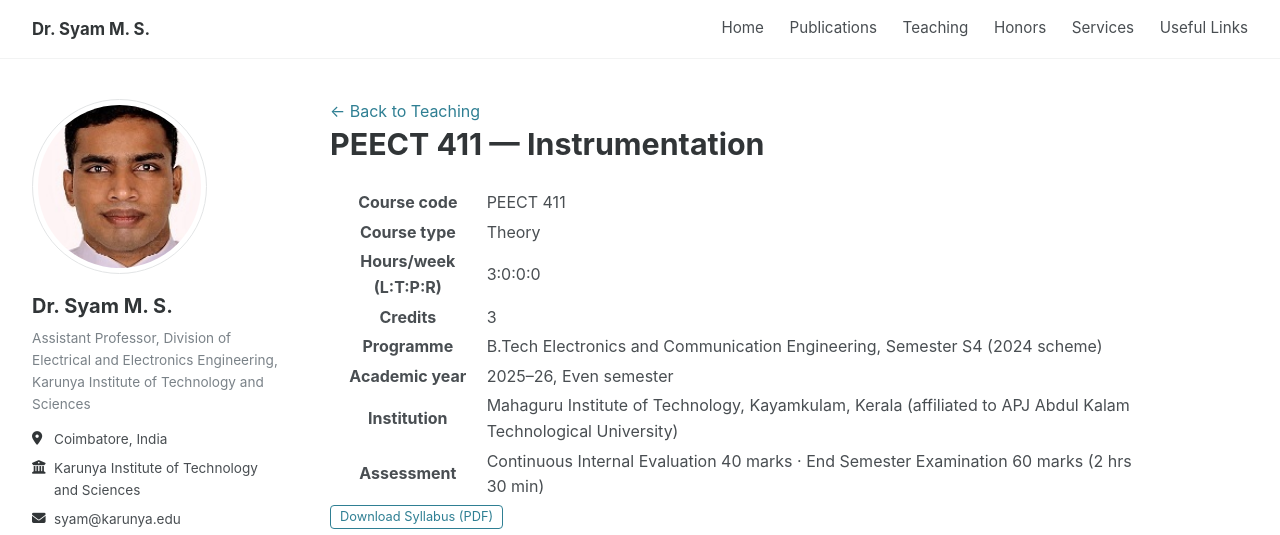
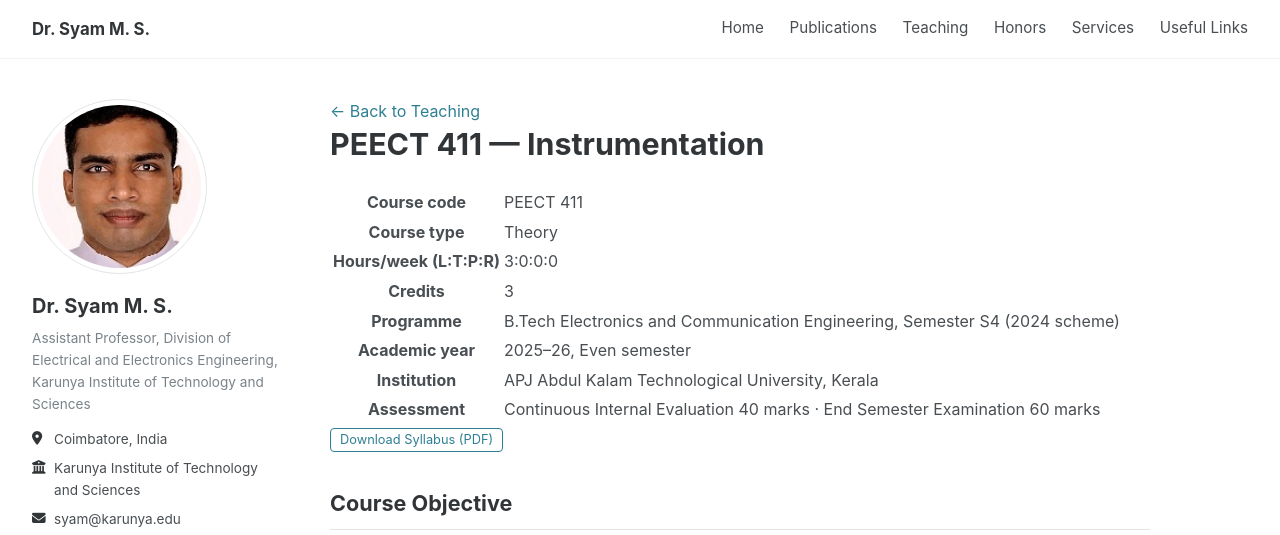
Before and after one commit to syamms/syamms.github.io, a plain HTML site: page course-PEECT411.html in a window 1280 px wide. Shown: the top 535 px of the page. Drawn offline with Linux system fonts and the light colour scheme; some icons are missing.

Commit message:
Update course-PEECT411.html

```diff
--- a/course-PEECT411.html
+++ b/course-PEECT411.html
@@ -22,8 +22,8 @@
   <tr><th>Credits</th><td>3</td></tr>
   <tr><th>Programme</th><td>B.Tech Electronics and Communication Engineering, Semester S4 (2024 scheme)</td></tr>
   <tr><th>Academic year</th><td>2025–26, Even semester</td></tr>
-  <tr><th>Institution</th><td>Mahaguru Institute of Technology, Kayamkulam, Kerala (affiliated to APJ Abdul Kalam Technological University)</td></tr>
-  <tr><th>Assessment</th><td>Continuous Internal Evaluation 40 marks · End Semester Examination 60 marks (2 hrs 30 min)</td></tr>
+  <tr><th>Institution</th><td>APJ Abdul Kalam Technological University, Kerala</td></tr>
+  <tr><th>Assessment</th><td>Continuous Internal Evaluation 40 marks · End Semester Examination 60 marks</td></tr>
 </table>
 
 <a class="pill" href="materials/PEECT411/syllabus.pdf" target="_blank">Download Syllabus (PDF)</a>
```
